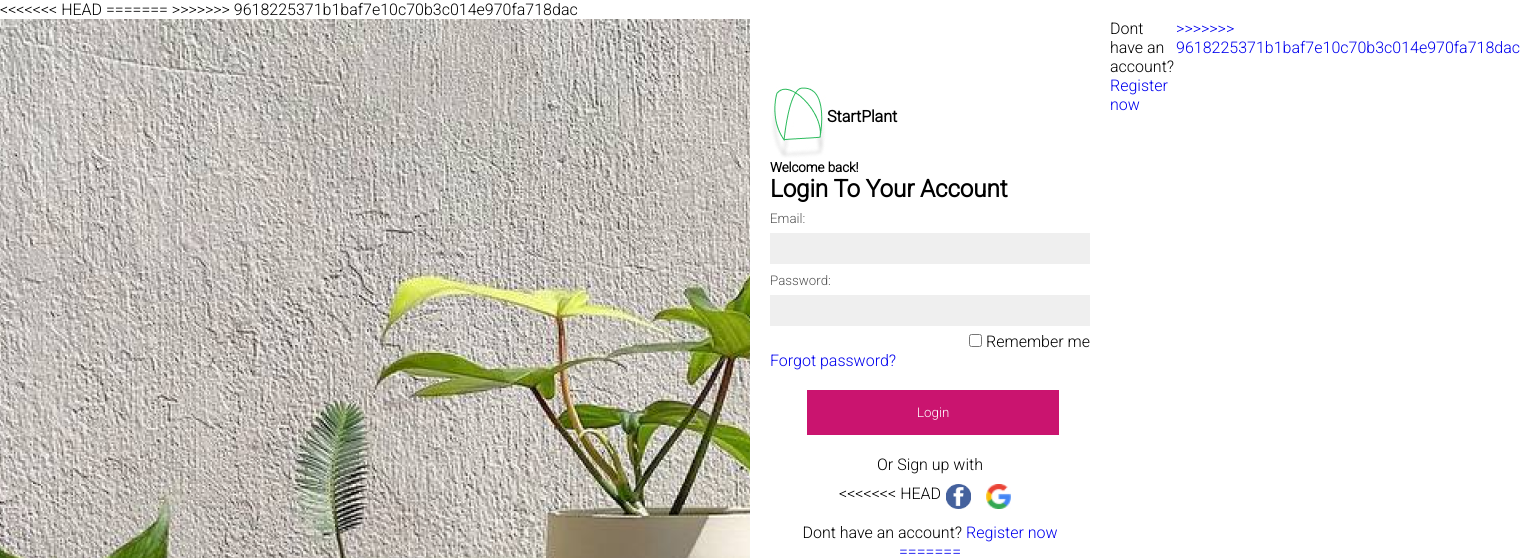
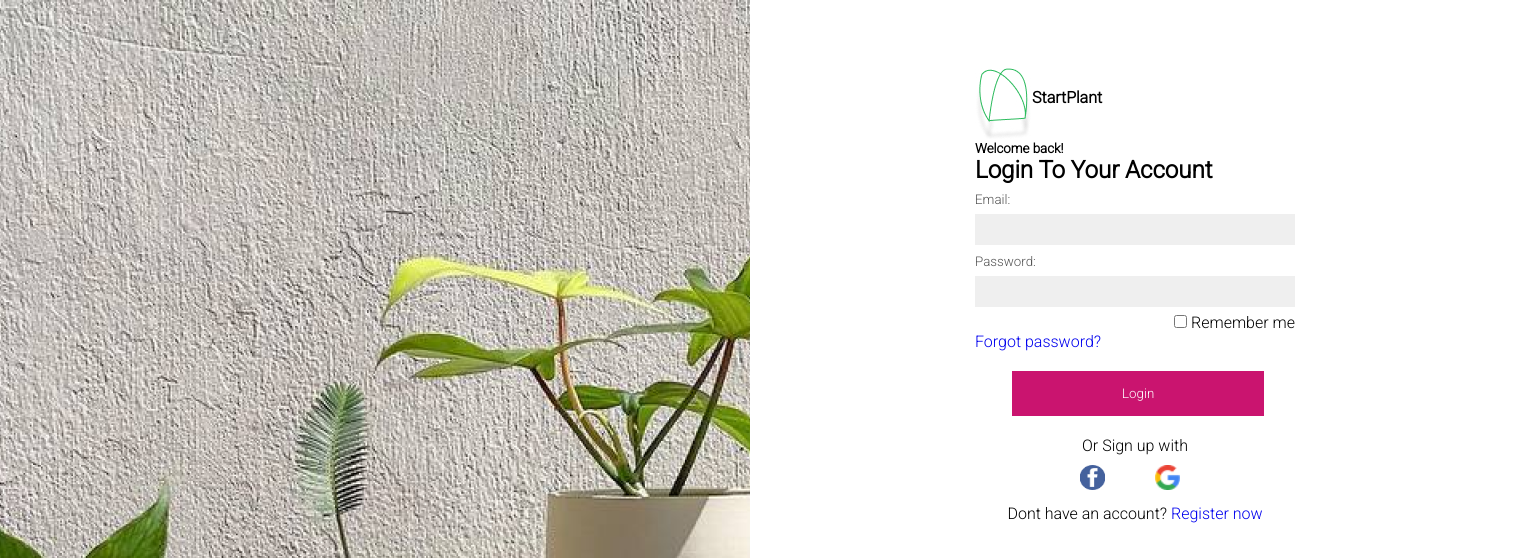
Before and after one commit to salsabila000/StartPlant, a CodeIgniter app: page /StartPlant/index.php/home/login in a window 1520 px wide. Shown: the top 558 px of the page. Run offline with CodeIgniter, Linux system fonts and the light colour scheme.

Commit message:
update view login(farhan gazalba)

```diff
--- a/application/views/autentifikasi/login.php
+++ b/application/views/autentifikasi/login.php
@@ -5,25 +5,18 @@
 	<meta http-equiv="X-UA-Compatible" content="IE=edge">
 	<meta name="viewport" content="width=device-width, initial-scale=1.0">
 	<title>Login</title>
-<<<<<<< HEAD
 	<link rel="stylesheet" type="text/css" href="<?php echo base_url()?>assets/css/logins.css">
-=======
-	<link rel="stylesheet" type="text/css" href="style.css">
->>>>>>> 9618225371b1baf7e10c70b3c014e970fa718dac
-	<link rel="preconnect" href="https://fonts.googleapis.com">
 	<link rel="preconnect" href="https://fonts.gstatic.com" crossorigin>
 	<link href="https://fonts.googleapis.com/css2?family=Roboto:wght@300&display=swap" rel="stylesheet">
 </head>
 <body>
 	<div class="bo">
 		<div class="gmbr">
-
 			<img src="<?php echo base_url()?>assets/img/gambar1.png" alt="">
 		</div>
 		<div class="login">
 			<div class="logo">
 				<img src="<?php echo base_url()?>assets/img/logo.jpg">
-
 				<h4> StartPlant </h4>
 			</div>
 			<div class="head">
@@ -48,38 +41,20 @@
 				</div>
 					<center><p>Or Sign up with</p><center>
 				<div class="fb">
-<<<<<<< HEAD
+
 					<a href="#"><img src="<?php echo base_url()?>assets/img/fb.jpg"></a>
 					<a href="#"><img src="<?php echo base_url()?>assets/img/google.jpg"></a>
 				</div>
 					<p> Dont have an account? <a href="<?php echo base_url(). 'index.php/home/registrasi'?>"> Register now </p>
-=======
-					<a href="#"><img src='image/fb.jpg'></a>
-					<a href="#"><img src='image/google.jpg'></a>
-				</div>
-					<p> Dont have an account? <a href="#"> Register now </p>
->>>>>>> 9618225371b1baf7e10c70b3c014e970fa718dac
+
+
+
 			</form>
 		</div>
 
 	</div>
 </body>
 
-<<<<<<< HEAD
-=======
-<script type="text/javascript">
-	function validasi() {
-		var email = document.getElementById("email").value;
-		var password = document.getElementById("password").value;
-		if (email != "" && password!="") {
-			return true;
-		}else{
-			alert('Email dan Password harus di isi !');
-			return false;
-		}
-	}
 
-</script>
 
->>>>>>> 9618225371b1baf7e10c70b3c014e970fa718dac
 </html>
```
